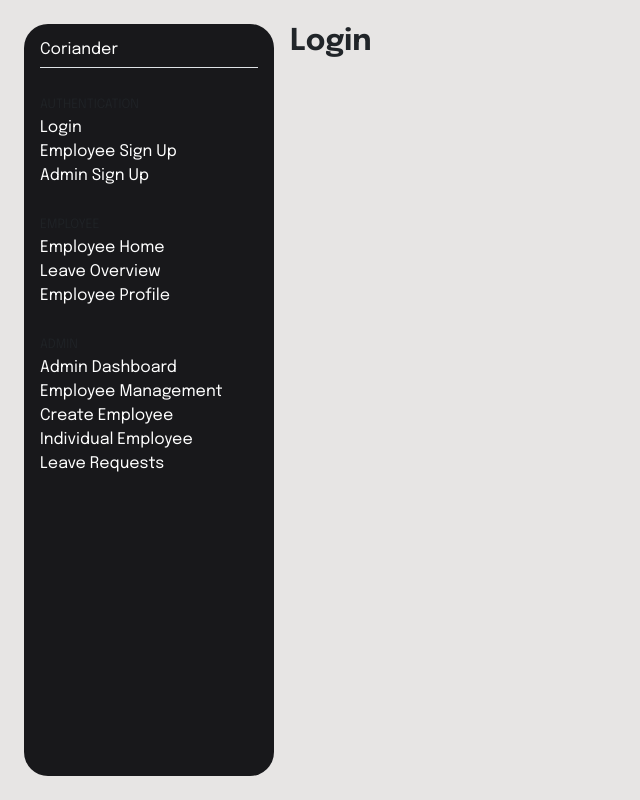
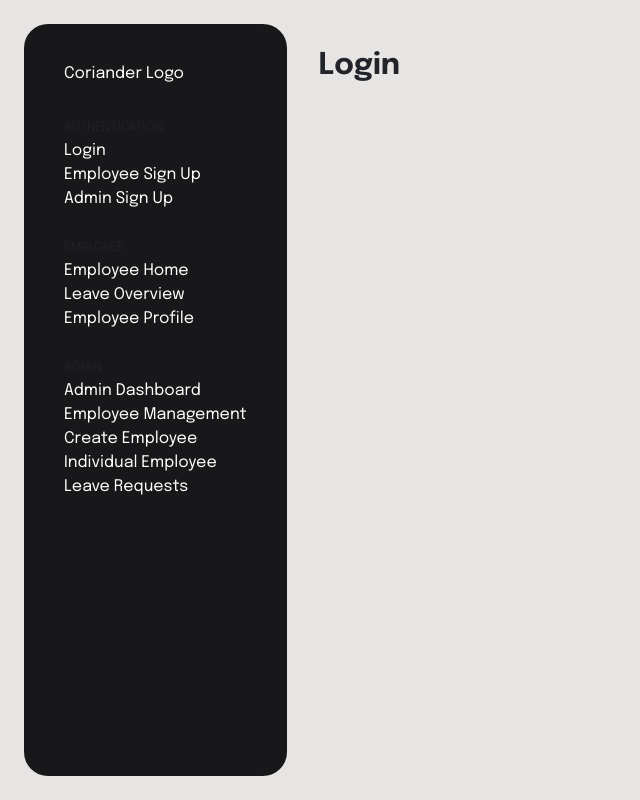
Before and after one commit to WolfOWI/coriander, a React (Vite) app in the folder cori-app/: page / in a window 1280 px wide. Shown: the whole page, without its empty margins (0-640 px from the left). Built offline with nearby package versions, Linux system fonts and the light colour scheme.

Commit message:
Padding & Spacing Fixes

```diff
--- a/cori-app/src/App.tsx
+++ b/cori-app/src/App.tsx
@@ -20,7 +20,7 @@ const App: React.FC = () => {
     <Router>
       <div className="flex m-4 min-h-[calc(98vh-32px)]">
         <Navigation />
-        <main className="flex-grow-1">
+        <main className="flex-grow-1 my-4">
           <Routes>
             {/* Auth Routes */}
             <Route path="/" element={<Login />} />
--- a/cori-app/src/components/Navigation.tsx
+++ b/cori-app/src/components/Navigation.tsx
@@ -3,11 +3,11 @@ import { Link } from "react-router-dom";
 
 const Navigation: React.FC = () => {
   return (
-    <div className="flex-grow-0 mr-4">
+    <div className="flex-grow-0 mr-8">
       {/* Sidebar */}
-      <div className="bg-zinc-900 text-white w-[250px] rounded-3xl h-full">
-        <div className="p-3">
-          <h5 className="mb-4 border-bottom pb-2">Coriander</h5>
+      <div className="bg-zinc-900 text-white w-fit rounded-3xl h-full">
+        <div className="p-10">
+          <h5 className="mb-4 pb-2">Coriander Logo</h5>
 
           {/* Auth Links */}
           <div className="mb-4">
```
